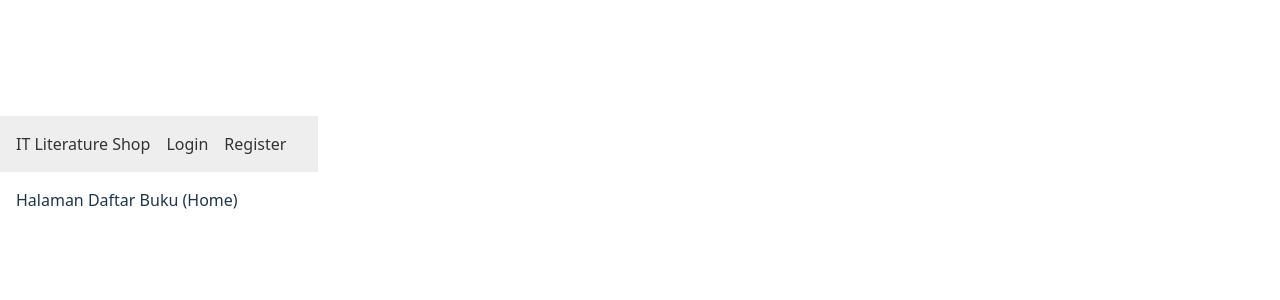
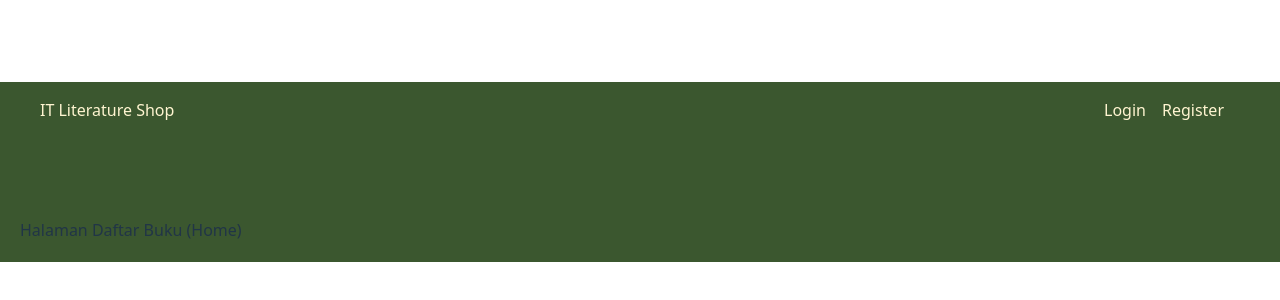
Before and after one commit to daffanrezaa/pweb-reactjs-p37-2025, a React (Vite) app: page / in a window 1280 px wide. Shown: the part 228-528 px from the top of the page. Built offline with nearby package versions, Linux system fonts and the light colour scheme; no server answers.

Commit message:
asya done

```diff
--- a/src/components/layout/MainLayout.tsx
+++ b/src/components/layout/MainLayout.tsx
@@ -1,20 +1,26 @@
+// src/components/layout/MainLayout.tsx
+
+import React from 'react';
 import { Outlet } from 'react-router-dom';
 import Navbar from './Navbar';
 
-// Style sederhana untuk layout (bisa kamu pindah ke CSS)
-const mainContentStyle = {
-  padding: '1rem', // Beri jarak padding untuk konten halaman
+const fullWidthNavWrapperStyle = {
+  backgroundColor: '#3B572F', // Background hijau yang mengisi penuh
+  width: '100vw', // PENTING: Memastikan lebar 100% dari viewport
+  top: 0,
+  left: 0,
+  zIndex: 1000, // Agar tidak tertutup konten lain
 };
 
-const MainLayout = () => {
+const MainLayout: React.FC = () => {
   return (
-    <div>
-      <Navbar />
-      <main style={mainContentStyle}>
-        {/* <Outlet> adalah placeholder dari React Router */}
-        {/* Ini akan diisi oleh komponen halaman (misal: BookList) */}
-        <Outlet />
-      </main>
+    <div style={fullWidthNavWrapperStyle}>
+        <Navbar />
+
+        {/* Konten Halaman lainnya (BookList, Checkout, dll) */}
+        <main style={{ padding: '20px', paddingTop: '80px' }}> {/* Tambah padding atas agar konten tidak tertutup fixed navbar */}
+            <Outlet />
+        </main>
     </div>
   );
 };
--- a/src/components/layout/Navbar.tsx
+++ b/src/components/layout/Navbar.tsx
@@ -1,23 +1,32 @@
 import { Link, useNavigate } from 'react-router-dom';
 import { useAuth } from '../../hooks/useAuth';
 
-// Style sederhana (bisa kamu pindah ke CSS)
+// Style sederhana (diperbarui dengan warna Hijau dan Krem)
 const navStyle = {
   display: 'flex',
-  justifyContent: 'space-between',
+  justifyContent: 'space-between', // Pisahkan Kiri dan Kanan
+  alignItems: 'center',
   padding: '1rem',
-  backgroundColor: '#eee',
+
+
+  // Konten Navbar (Link, Tombol) dibatasi dan terpusat
+  maxWidth: '1200px',
+  margin: '0 auto',
+  width: '100%', // Tambahkan ini agar margin auto bekerja optimal
 };
 
 const NavLinkStyle = {
   marginRight: '1rem',
   textDecoration: 'none',
-  color: '#333',
+  // UBAH: Warna link menjadi Krem
+  color: '#FFF5D1',
 };
 
 const UserInfoStyle = {
   display: 'flex',
   alignItems: 'center',
+  // Tambahan: Agar text "Hi, user@email.com" juga berwarna Krem
+  color: '#FFF5D1',
 };
 
 const Navbar = () => {
@@ -59,7 +68,19 @@ const Navbar = () => {
             <span style={{ marginRight: '1rem' }}>
               Hi, {user?.email} {/* Tampilkan email user  */}
             </span>
-            <button onClick={handleLogout}>Logout</button> {/* Tombol Logout  */}
+            {/* OPSI: Anda mungkin ingin memberi style khusus pada tombol Logout */}
+            <button
+              onClick={handleLogout}
+              style={{
+                backgroundColor: '#FFF5D1',
+                color: '#333',
+                border: 'none',
+                padding: '8px 15px',
+                cursor: 'pointer'
+              }}
+            >
+              Logout
+            </button>
           </>
         ) : (
           // === Tampilan Jika Belum Login ===
--- a/src/pages/transaction/Checkout.tsx
+++ b/src/pages/transaction/Checkout.tsx
@@ -1,10 +1,8 @@
-// src/pages/transaction/Checkout.tsx (Logic Checkout)
 import React, { useState, useEffect, useCallback } from 'react';
 import { useNavigate } from 'react-router-dom';
 import { createTransaction, getAllBooks } from '../../services/transactionService';
 import type { OrderItemInput, Book, CheckoutSuccessResponse } from '../../types/transaction';
 
-// [Konten Checkout.tsx sama persis dengan yang sebelumnya, hanya import yang diubah]
 interface CartItem {
     bookId: string;
     title: string;
@@ -89,7 +87,7 @@ const Checkout: React.FC = () => {
         try {
             const response: CheckoutSuccessResponse = await createTransaction(itemsToCheckout);
 
-            setCheckoutMessage(`Checkout berhasil! Total: Rp${response.total_price.toLocaleString('id-ID')}`);
+            setCheckoutMessage(`Checkout succeeded! Total: Rp${response.total_price.toLocaleString('id-ID')}`);
             setCart(prevCart => prevCart.map(item => ({ ...item, quantity: 0 })));
 
             setTimeout(() => {
@@ -120,7 +118,7 @@ const Checkout: React.FC = () => {
     // --- Tampilan Utama ---
     return (
         <div style={{ padding: '20px', maxWidth: '900px', margin: '0 auto' }}>
-            <h2>🛒 Checkout / Buat Transaksi</h2>
+            <h2>Checkout Your Book Here!</h2>
 
             {checkoutMessage && (
                 <div style={{ color: 'green', marginBottom: '20px', padding: '10px', border: '1px solid green' }}>
@@ -136,10 +134,10 @@ const Checkout: React.FC = () => {
             <table style={{ width: '100%', borderCollapse: 'collapse', marginBottom: '20px' }}>
                 <thead>
                     <tr style={{ borderBottom: '2px solid #ccc' }}>
-                        <th style={{ textAlign: 'left', padding: '10px' }}>Judul</th>
-                        <th style={{ padding: '10px' }}>Harga</th>
-                        <th style={{ padding: '10px' }}>Stok</th>
-                        <th style={{ padding: '10px' }}>Kuantitas</th>
+                        <th style={{ textAlign: 'left', padding: '10px' }}>Title</th>
+                        <th style={{ padding: '10px' }}>Price</th>
+                        <th style={{ padding: '10px' }}>Available Stock</th>
+                        <th style={{ padding: '10px' }}>Qty</th>
                         <th style={{ padding: '10px' }}>Subtotal</th>
                     </tr>
                 </thead>
@@ -167,7 +165,7 @@ const Checkout: React.FC = () => {
             </table>
 
             <div style={{ textAlign: 'right', marginTop: '20px' }}>
-                <h3>Total Pembayaran: Rp{calculateTotal().toLocaleString('id-ID')}</h3>
+                <h3>Order Total: Rp{calculateTotal().toLocaleString('id-ID')}</h3>
                 <button
                     onClick={handleCheckout}
                     disabled={isProcessing || calculateTotal() === 0}
@@ -181,7 +179,7 @@ const Checkout: React.FC = () => {
                         borderRadius: '5px'
                     }}
                 >
-                    {isProcessing ? 'Memproses...' : 'Lakukan Checkout'}
+                    {isProcessing ? 'Process...' : 'Checkout Now'}
                 </button>
             </div>
         </div>
--- a/src/pages/transaction/TransactionList.tsx
+++ b/src/pages/transaction/TransactionList.tsx
@@ -1,4 +1,3 @@
-// src/pages/transaction/TransactionList.tsx
 import React, { useState, useEffect } from 'react';
 import { useNavigate } from 'react-router-dom';
 import { getAllTransactions } from '../../services/transactionService';
@@ -32,7 +31,7 @@ const TransactionsList: React.FC = () => {
 
     // --- Conditional Rendering: Loading, Error, Empty State ---
     if (loading) {
-        return <div style={{ textAlign: 'center', padding: '50px' }}>Memuat riwayat transaksi...</div>;
+        return <div style={{ textAlign: 'center', padding: '50px' }}>Load My Transactions</div>;
     }
 
     if (error) {
@@ -40,15 +39,12 @@ const TransactionsList: React.FC = () => {
     }
 
     if (transactions.length === 0) {
-        return <div style={{ textAlign: 'center', padding: '50px' }}>Anda belum memiliki riwayat transaksi.</div>;
+        return <div style={{ textAlign: 'center', padding: '50px' }}>You dont have any transactions!</div>;
     }
 
     return (
         <div style={{ padding: '20px', maxWidth: '900px', margin: '0 auto' }}>
-            <h2>📋 Riwayat Transaksi Saya</h2>
-
-            {/* Implementasi Search, Sort, Pagination di sini */}
-
+            <h2>My Transactions</h2>
             {transactions.map((tx) => (
                 <div
                     key={tx.id}
@@ -58,13 +54,13 @@ const TransactionsList: React.FC = () => {
                         marginBottom: '10px',
                         cursor: 'pointer'
                     }}
-                    onClick={() => navigate(`/transactions/${tx.id}`)} // Arahkan ke Detail
+                    onClick={() => navigate(`/transactions/${tx.id}`)}
                 >
-                    <p><strong>ID Transaksi:</strong> {tx.id}</p>
-                    <p><strong>Tanggal:</strong> {new Date(tx.createdAt).toLocaleDateString('id-ID')}</p>
+                    <p><strong>Transaction ID:</strong> {tx.id}</p>
+                    <p><strong>Date:</strong> {new Date(tx.createdAt).toLocaleDateString('id-ID')}</p>
                     <p><strong>Total Item:</strong> {tx.orderItems.length} jenis buku</p>
-                    <p><strong>Total Harga:</strong> Rp{calculateTotalOrder(tx.orderItems).toLocaleString('id-ID')}</p>
-                    <small>Klik untuk melihat detail</small>
+                    <p><strong>Total Price:</strong> Rp{calculateTotalOrder(tx.orderItems).toLocaleString('id-ID')}</p>
+                    <small>Click for the details!</small>
                 </div>
             ))}
         </div>
```
Also changed, not shown: src/pages/transaction/TransactionDetail.tsx (+12 -14 lines).
